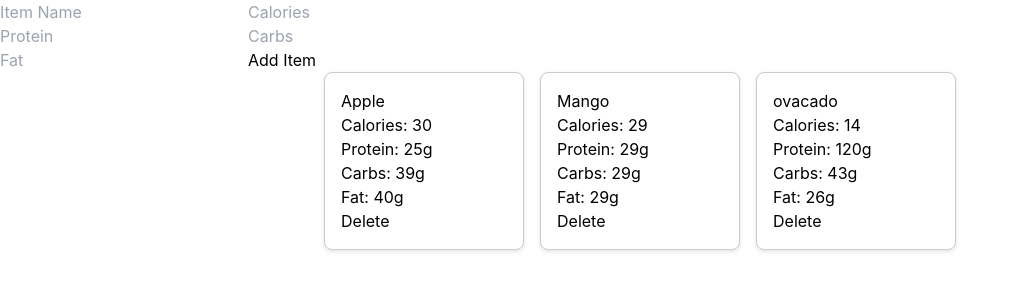
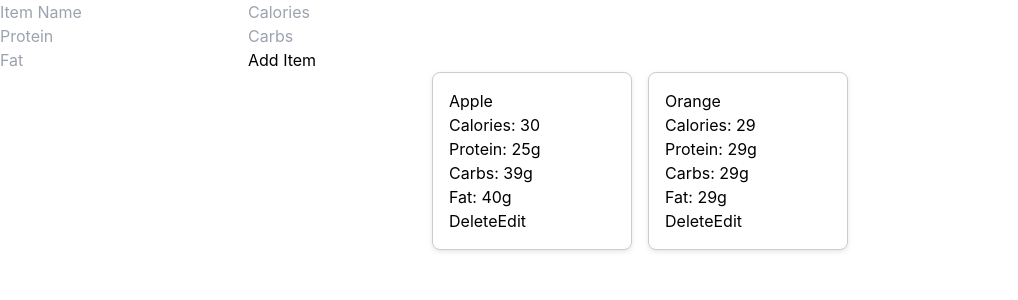
Before and after one commit to daganeabdul/Nutrition-meter-application, a React (Create React App) app: page / in a window 1280 px wide. Shown: the top 300 px of the page, without its empty margins (0-1018 px from the left). Built offline with nearby package versions, Linux system fonts and the light colour scheme; data requests are answered from the project's data file.

Commit message:
Functionality adde to edit button

```diff
--- a/db.json
+++ b/db.json
@@ -10,19 +10,11 @@
     },
     {
       "id": "59c3",
-      "itemName": "Mango",
+      "itemName": "Orange",
       "calories": "29",
       "protein": "29",
       "carbs": "29",
       "fat": "29"
-    },
-    {
-      "id": "f878",
-      "itemName": "ovacado",
-      "calories": "14",
-      "protein": "120",
-      "carbs": "43",
-      "fat": "26"
     }
   ]
 }
--- a/src/App.js
+++ b/src/App.js
@@ -79,7 +79,7 @@ function App() {
   );
 }
 
-export const deleteNutrition = (id , nutritions , setNutrition)=> {
+function deleteNutrition (id , nutritions , setNutrition) {
         fetch(`http://localhost:4000/nutritions/${id}`,{
             method: "DELETE",
         })
--- a/src/component/MealItem.jsx
+++ b/src/component/MealItem.jsx
@@ -1,7 +1,7 @@
 import React from "react";
 
 
-function MealItem({nutritions, onDelete}) {
+function MealItem({nutritions, onDelete, onEdit}) {
 
 return(
     <div className="meal-item">
@@ -11,6 +11,7 @@ return(
         <p>Carbs: {nutritions.carbs}g</p>
         <p>Fat: {nutritions.fat}g</p>
         <button onClick={onDelete}>Delete</button>
+        <button onClick={onEdit}>Edit</button>
     </div>
 )
 }
--- a/src/component/MealList.jsx
+++ b/src/component/MealList.jsx
@@ -1,17 +1,36 @@
 import React from "react";
 import MealItem from "./MealItem";
-import { deleteNutrition } from "../App.js";
+import deleteNutrition from "../delete"
 
-function MealList ({nutritions}) {
+function MealList ({nutritions, setNutrition}) {
+    const handleEdit = (nutritions) => {
+      const updatedName = prompt("Enter new food name:", nutritions.itemName);
+        if(updatedName && updatedName !== nutritions.itemName){
+        const updatedMeal = {...nutritions, itemName: updatedName};
+
+        fetch(`http://localhost:4000/nutritions/${nutritions.id}`, {
+            method: "PATCH",
+            headers: {"Content-Type": "application/json"},
+            body: JSON.stringify(updatedMeal),
+        })
+        .then((res) => res.json())
+        .then((data) =>{
+            const updatedList = nutritions.map((nutrition) =>
+                nutrition.id === data.id ? data : nutrition)
+            setNutrition(updatedList);})
+         .catch((error) => {
+            console.error("PATCH error:", error);})
+      }
+    }
+
     return (
         <div className="meal-list">
             {nutritions.map(nutrition => (
                 <MealItem
                 key={nutrition.id}
                 nutritions={nutrition}
-                onDelete = {() =>
-                    deleteNutrition(nutrition.id, nutritions, setNutrition)
-                } />
+                onDelete = {() =>deleteNutrition(nutrition.id, nutritions, setNutrition)}
+                 onEdit = {() => handleEdit(nutrition)}/>
             ))}
             {nutritions.length === 0 && <p>No meals added yet.</p>}
         </div>
--- /dev/null
+++ b/src/delete.js
@@ -0,0 +1,11 @@
+function deleteNutrition (id , nutritions , setNutrition) {
+        fetch(`http://localhost:4000/nutritions/${id}`,{
+            method: "DELETE",
+        })
+        .then(res => {
+            if(!res.ok) throw new Error("Failed to delete");
+            setNutrition(nutritions.filter(nutrition => nutrition.id !== id ))
+        })
+        .catch(error => console.error("DELETE error:", error))
+    }
+    export default deleteNutrition;
```
